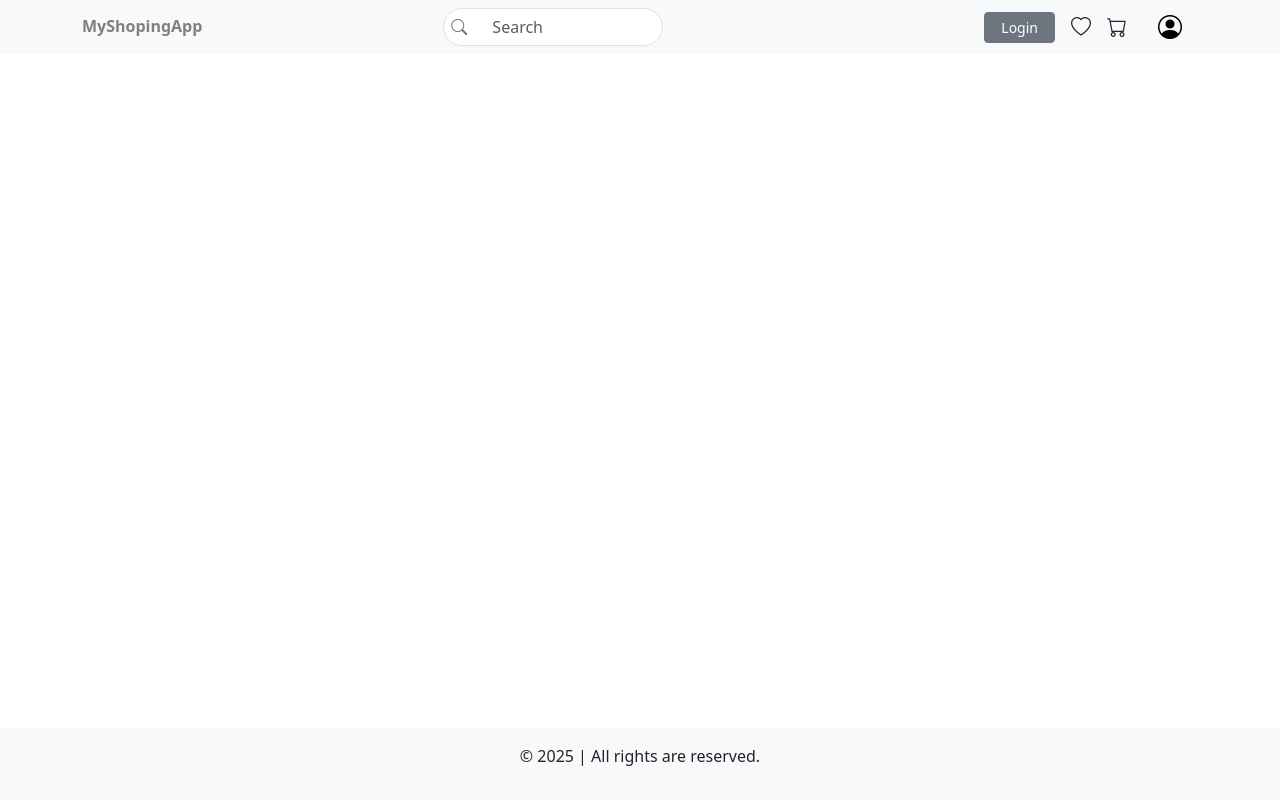
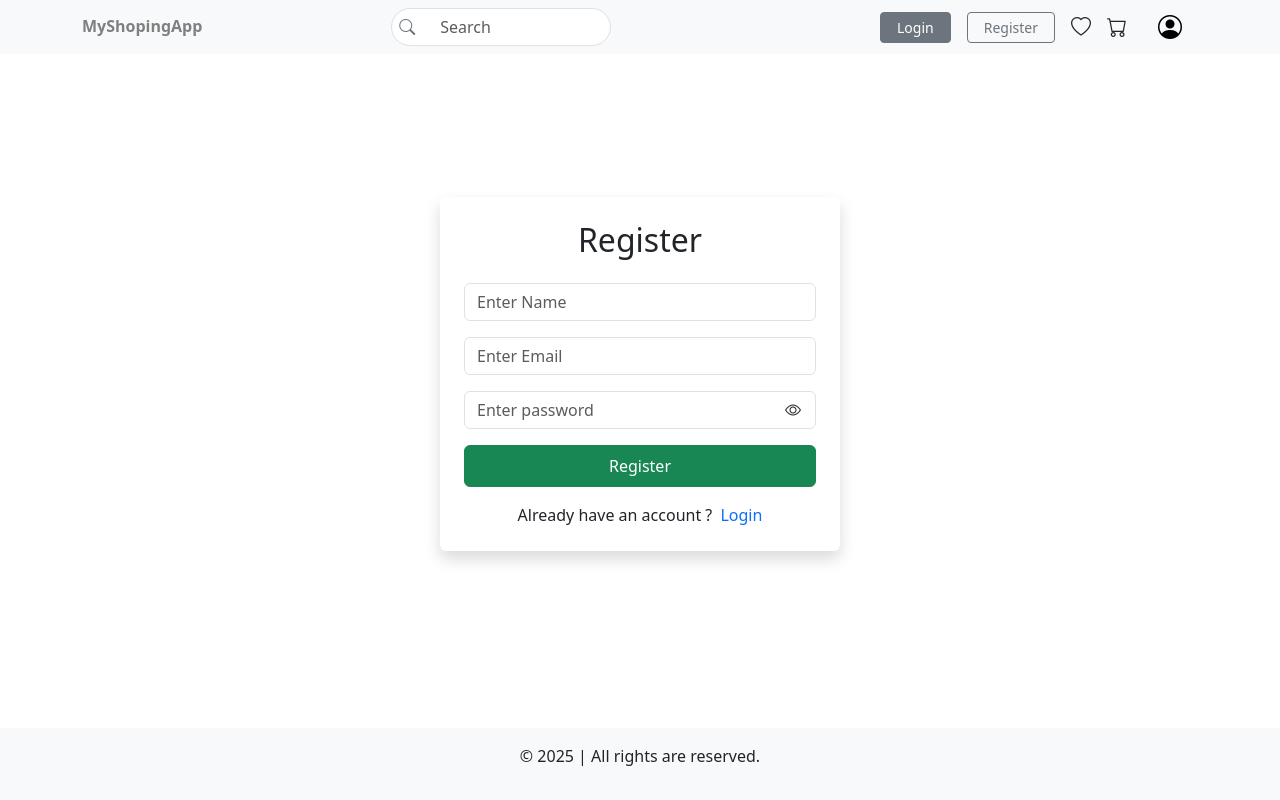
Before and after one commit to Subhransu894/ecommerce-website-frontend, a React (Vite) app: page /register in a window 1280 px wide. Built offline with nearby package versions, Linux system fonts and the light colour scheme.

Commit message:
chore: added authentication and authorization functionality

```diff
--- a/package.json
+++ b/package.json
@@ -10,6 +10,7 @@
     "preview": "vite preview"
   },
   "dependencies": {
+    "axios": "^1.18.1",
     "bootstrap": "^5.3.8",
     "bootstrap-icons": "^1.13.1",
     "react": "^19.2.0",
--- a/src/App.jsx
+++ b/src/App.jsx
@@ -16,6 +16,10 @@ import { AddressProvider } from './context/AddressContext'
 import AddressPage from './pages/AddressPage'
 import Footer from './components/Footer'
 
+import Register from './pages/Register'
+import Login from './pages/Login'
+import ProtectedRoutes from './components/ProtectedRoutes'
+
 import { ToastContainer } from "react-toastify";
 
 
@@ -30,13 +34,17 @@ function App() {
           <div style={{ flex: 1 }}>
           <Routes>
             <Route path='/' element={<Home/>}></Route>
+
+            <Route path='/login' element={<Login/>}/>
+            <Route path='register' element={<Register/>}/>
+
             <Route path='/products/:category' element={<ProductList/>} />
             <Route path='/products/details/:id' element={<ProductDetails/>} />
-            <Route path='/wishlist' element={<WishList/>}/>
+            <Route path='/wishlist' element={<ProtectedRoutes><WishList/></ProtectedRoutes>}/>
             <Route path='/cart' element={<Cart/>}/>
-            <Route path='/address' element={<AddressPage/>}/>
-            <Route path='/profile' element={<UserProfile/>} />
-            <Route path='/orders' element={<OrderHistory/>} />
+            <Route path='/address' element={<ProtectedRoutes><AddressPage/></ProtectedRoutes>}/>
+            <Route path='/profile' element={<ProtectedRoutes><UserProfile/></ProtectedRoutes>} />
+            <Route path='/orders' element={<ProtectedRoutes><OrderHistory/></ProtectedRoutes>} />
           </Routes>
           </div>
           <Footer/>
--- a/src/components/Nav.jsx
+++ b/src/components/Nav.jsx
@@ -1,11 +1,25 @@
-import { Link} from "react-router-dom"
+import { Link,useNavigate} from "react-router-dom"
 // import { useEffect,useState } from "react"
 // import { getWishList } from "../utils/Storage"
 import ShopContext from "../context/ShopContext";
 import { useContext } from "react";
-export default function Nav({isLoggedIn}){
+import useAuth from "../hooks/useAuth";
+
+export default function Nav(){
     const {wishListCount,cartCount}=useContext(ShopContext)
     const{searchItem,setSearchItem}=useContext(ShopContext)
+
+    //testing puropse to check is all ok->
+    // const {user,token} = useAuth()
+    // console.log(user);
+    // console.log(token);
+
+    const {user,logout} = useAuth()
+    const navigate = useNavigate()
+    const handleLogout = ()=>{
+        logout()
+        navigate("/")
+    }
 
     return(
         <>
@@ -31,13 +45,23 @@ export default function Nav({isLoggedIn}){
                         </form>
 
                     <div  className="d-flex align-items-center gap-3 me-3 flex-wrap">
-                        {!isLoggedIn && (
-                            <button
-                                className="btn btn-secondary btn-sm px-3 py-1"
-                            >
-                                Login
-                            </button>
-                        )}
+                       {!user ? (
+                            <>
+                                <Link to="/login"  className="btn btn-secondary btn-sm px-3 py-1 text-decoration-none">
+                                    Login
+                                </Link>
+                                <Link to="/register" className="btn btn-outline-secondary btn-sm px-3 py-1 text-decoration-none">
+                                    Register
+                                </Link>
+                            </>
+                       ):(
+                            <>
+                                <span>Hello, {user.name}</span>
+                                <button className="btn btn-danger btn-sm" onClick={handleLogout}>
+                                    Logout
+                                </button>
+                            </>
+                       )}
                         <Link to="/wishlist" className="text-decoration-none text-dark position-relative">
                             <i className='bi bi-heart fs-5'></i>
                             {wishListCount > 0 && (
--- /dev/null
+++ b/src/components/ProtectedRoutes.jsx
@@ -0,0 +1,11 @@
+import { Navigate } from "react-router-dom";
+import useAuth from "../hooks/useAuth";
+
+const ProtectedRoutes = ({children}) =>{
+    const {user} = useAuth()
+    if(!user){
+        return <Navigate to='/login' replace></Navigate>
+    }
+    return children
+}
+export default ProtectedRoutes
--- /dev/null
+++ b/src/context/AuthContext.jsx
@@ -0,0 +1,27 @@
+import { createContext, useState } from "react";
+export const AuthContext = createContext()
+
+const AuthProvider = ({children})=>{
+    const [token,setToken] = useState(localStorage.getItem("token"))
+    const [user,setUser] = useState(JSON.parse(localStorage.getItem("user")))
+
+    const login = (token,user)=>{
+        localStorage.setItem("token",token)
+        localStorage.setItem("user",JSON.stringify(user))
+        setToken(token)
+        setUser(user)
+    }
+    const logout = () =>{
+        localStorage.removeItem("token")
+        localStorage.removeItem("user")
+
+        setToken(null)
+        setUser(null)
+    }
+    return(
+        <AuthContext.Provider value={{token,user,login,logout}}>
+            {children}
+        </AuthContext.Provider>
+    )
+}
+export default AuthProvider
--- /dev/null
+++ b/src/hooks/useAuth.jsx
@@ -0,0 +1,7 @@
+import { useContext } from "react";
+import { AuthContext } from "../context/AuthContext";
+
+const useAuth = () =>{
+    return useContext(AuthContext)
+}
+export default useAuth
--- a/src/main.jsx
+++ b/src/main.jsx
@@ -6,9 +6,12 @@ import "bootstrap/dist/js/bootstrap.bundle.min.js"
 import "bootstrap-icons/font/bootstrap-icons.css"
 import "react-toastify/dist/ReactToastify.css";
 import App from './App.jsx'
+import AuthProvider from './context/AuthContext.jsx'
 
 createRoot(document.getElementById('root')).render(
   <StrictMode>
-    <App />
+    <AuthProvider>
+      <App />
+    </AuthProvider>
   </StrictMode>,
 )
--- /dev/null
+++ b/src/pages/Login.jsx
@@ -0,0 +1,57 @@
+import { useState } from "react"
+import {loginUser} from "../service/authService"
+import { useNavigate,Link } from "react-router-dom"
+import useAuth from "../hooks/useAuth"
+
+const Login = ()=>{
+    const navigate = useNavigate()
+    const {login} = useAuth()
+    const [showPassword,setShowPassword] = useState(false)
+    const [formData,setFormData] = useState({
+        email:"",password:""
+    })
+    const handleChange = (e)=>{
+        const {name,value}=e.target
+        setFormData((prev)=>({
+            ...prev,
+            [name]:value,
+        }))
+    }
+    const handleSubmit = async(e)=>{
+        e.preventDefault()
+        try {
+            const res = await loginUser(formData)
+            console.log(res.data)
+
+            login(res.data.token,res.data.user)
+            navigate("/")
+        } catch (error) {
+            console.log(error.response?.data)
+        }
+    }
+    return(
+        <div className="container d-flex justify-content-center align-items-center" style={{minHeight:"80vh"}}>
+            <div className="card shadow p-4 border-0" style={{width:"400px"}}>
+                <h2 className="text-center mb-4 fw-bold">Login</h2>
+                <form onSubmit={handleSubmit}>
+                    <div className="mb-3">
+                        <input type="email" className="form-control" placeholder="Enter email" name="email" value={formData.email} onChange={handleChange}/>
+                    </div>
+                    <div className="mb-3 position-relative">
+                        <input type={showPassword ? "text" : "password"} className="form-control" placeholder="Enter password" name="password" value={formData.password} onChange={handleChange}/>
+                         <i
+                            className={`bi ${showPassword ? "bi-eye-slash" : "bi-eye"} position-absolute`}
+                            style={{right:"15px", top:"50%",transform:"translateY(-50%)",cursor:"pointer"}}
+                            onClick={()=>setShowPassword(!showPassword)}
+                        ></i>
+                    </div>
+                    <button type="submit" className="btn btn-primary w-100 py-2">Login</button>
+                    <p className="text-center mt-3 mb-0 text-secondary">
+                        New user ? {" "} <Link to='/register' className="ms-1 text-decoration-none">Register</Link>
+                    </p>
+                </form>
+            </div>
+        </div>
+    )
+}
+export default Login
--- /dev/null
+++ b/src/pages/Register.jsx
@@ -0,0 +1,57 @@
+import { useState } from "react"
+import {registerUser} from "../service/authService"
+import { useNavigate,Link } from "react-router-dom"
+
+const Register = () =>{
+    const navigate = useNavigate()
+    const [showPassword,setShowPassword] = useState(false)
+    const [formData,setFormData] = useState({
+        name:"",email:"",password:""
+    })
+    const handleChange = (e)=>{
+        const {name,value}=e.target
+        setFormData((prev)=>({
+            ...prev,
+            [name]:value,
+        }))
+    }
+    const handleSubmit = async(e)=>{
+        e.preventDefault()
+        try {
+            const res = await registerUser(formData)
+
+            console.log(res.data)
+            navigate("/login")
+        } catch (error) {
+            console.log(error.response.data)
+        }
+    }
+    return (
+        <div className="container d-flex justify-content-center align-items-center" style={{minHeight:"80vh"}}>
+            <div className="card shadow p-4 border-0" style={{width:"400px"}}>
+                <h2 className="text-center mb-4 fe-bold">Register</h2>
+                <form onSubmit={handleSubmit}>
+                    <div className="mb-3">
+                        <input type="text" className="form-control" placeholder="Enter Name" name="name" value={formData.name} onChange={handleChange} />
+                    </div>
+                    <div className="mb-3">
+                        <input type="email" className="form-control" placeholder="Enter Email" name="email" value={formData.email} onChange={handleChange}/>
+                    </div>
+                    <div className="mb-3 position-relative">
+                        <input type={showPassword ? "text" : "password"} className="form-control" placeholder="Enter password" name="password" value={formData.password} onChange={handleChange}/>
+                        <i
+                            className={`bi ${showPassword ? "bi-eye-slash" : "bi-eye"} position-absolute`}
+                            style={{right:"15px",top:"50%",transform:"translateY(-50%)",cursor:"pointer"}}
+                            onClick={()=>setShowPassword(!showPassword)}
+                        ></i>
+                    </div>
+                    <button type="submit" className="btn btn-success w-100 py-2">Register</button>
+                    <p className="text-center mt-3 mb-0">
+                        Already have an account ? {" "} <Link to='/login' className="ms-1 text-decoration-none">Login</Link>
+                    </p>
+                </form>
+            </div>
+        </div>
+    )
+}
+export default Register
--- /dev/null
+++ b/src/service/authService.js
@@ -0,0 +1,10 @@
+import axios from "axios"
+const API = "https://ecommerce-website-backend-umber.vercel.app/api/auth"
+
+export const registerUser = (userData)=>{
+    return axios.post(`${API}/register`,userData)
+}
+
+export const loginUser = (userData)=>{
+    return axios.post(`${API}/login`,userData)
+}
```
Also changed, not shown: 1 other file (tests, documents, lock files or other folders).
